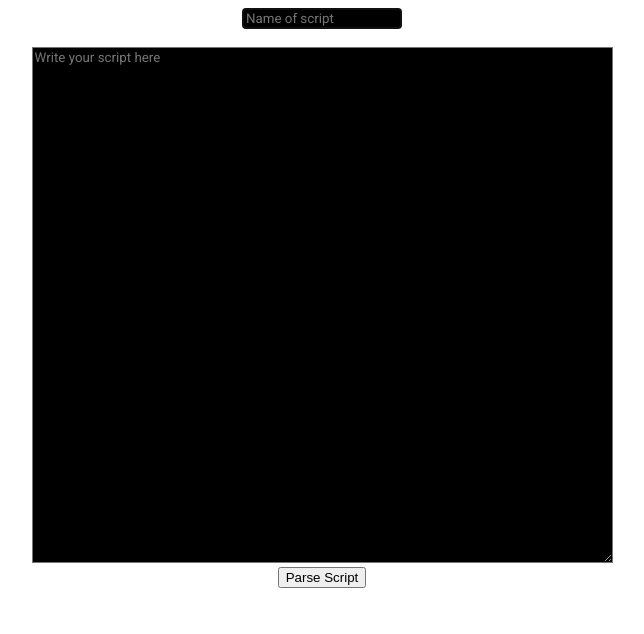
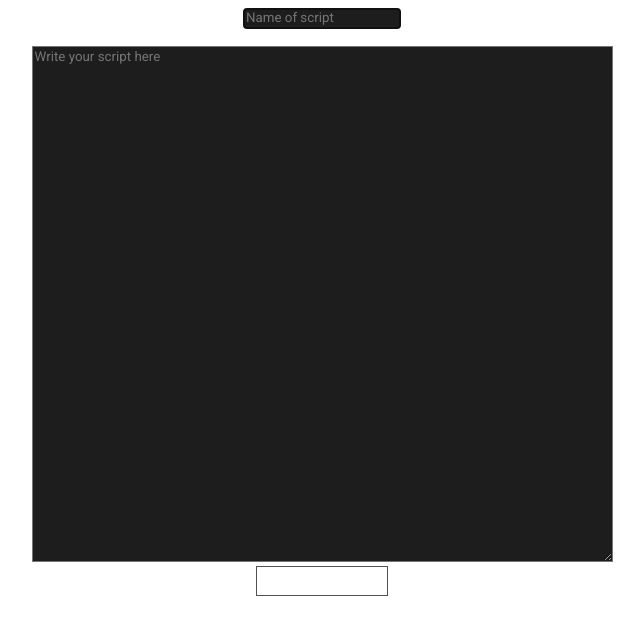
Before and after one commit to fsnowdin/RenDot, an Electron app: page src/index.html in a window 1280 px wide. Shown: the whole page, without its empty margins (318-962 px from the left). Drawn offline with Linux system fonts and the light colour scheme; no server answers.

Commit message:
Some simple CSS styling

```diff
--- a/src/index.css
+++ b/src/index.css
@@ -6,17 +6,40 @@
 input {
     color: white;
     font-family: 'Roboto', sans-serif;
-    background-color: black;
+    background-color: #1d1d1d;
+    border-top-style: hidden;
+    border-right-style: hidden;
+    border-left-style: hidden;
+    border-bottom-style: groove;
 }
 
 textarea {
     overflow-y: auto;
     font-family: 'Roboto', sans-serif;
     color: white;
-    background-color: black;
+    background-color: #1d1d1d;
     height: auto;
 }
 
 body {
     text-align: center;
 }
+
+button {
+	background-color:transparent;
+	border:1px solid #525252;
+	display:inline-block;
+	cursor:pointer;
+	color:#ffffff;
+	font-family: monospace, 'Roboto';
+	font-size: 1rem;
+	padding:5px 7px;
+	text-decoration:none;
+}
+button:hover {
+	background-color:transparent;
+}
+button:active {
+	position:relative;
+	top:1px;
+}
--- a/src/index.js
+++ b/src/index.js
@@ -41,7 +41,7 @@ const init_menu = [
     click: (menuItem, window, event) => {
       dialog.showMessageBox({
         title: 'About',
-        message: "Ren'Dot by Choppa2\nNode.js version: " + process.versions.node + '; ' + 'Electron version: ' + process.versions.electron + ".\nFile bugs here: https://github.com/tghgg/Text-to-JSON-Parser\nYou can find your Ren'Dot output directory in your: AppData\\rendot\\output_dir.txt if you're on Windows",
+        message: "Ren'Dot by Choppa2\nNode.js version: " + process.versions.node + '; ' + 'Electron version: ' + process.versions.electron + ".\nFile bugs here: https://github.com/tghgg/RenDot\nYou can find your Ren'Dot output directory in your AppData\\rendot\\output_dir.txt if you're on Windows",
         buttons: ['Close']
       });
     }
@@ -63,7 +63,7 @@ app.on('ready', () => {
     {
       width: 800,
       height: 700,
-      backgroundColor: '#000',
+      backgroundColor: '#1d1d1d',
       icon: './assets/icon.ico',
       show: true,
       webPreferences: { nodeIntegration: true },
```
